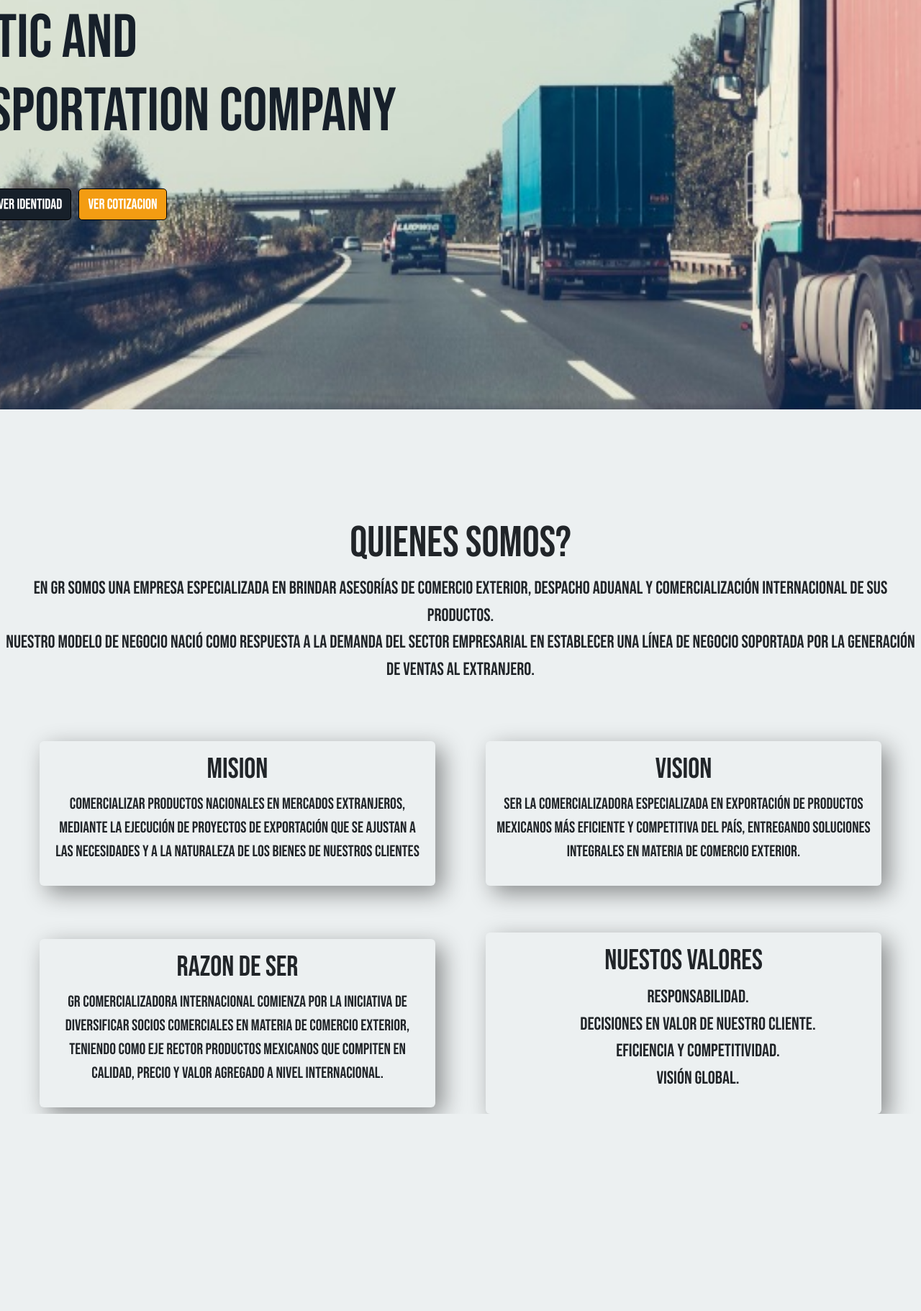
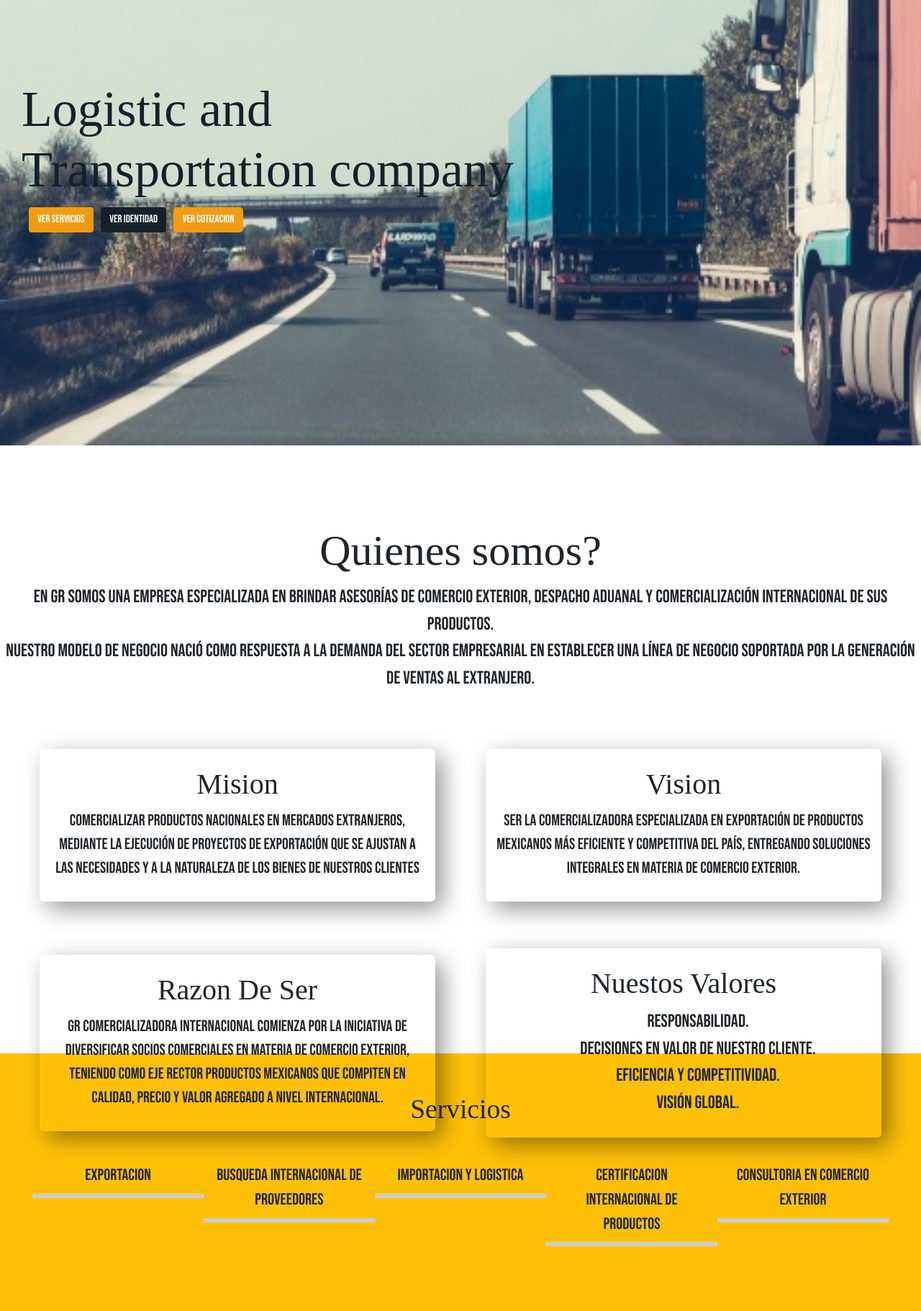
Before and after one commit to EssaulPR/EssaulPr.github.io, a plain HTML site: page index.html in a window 1280 px wide. Shown: the part 181-2003 px from the top of the page at 72% size. Before the commit the page ends 1729 px from the top, so only its background shows below. Drawn offline with nearby package versions, Linux system fonts and the light colour scheme.

Commit message:
adding services

```diff
--- a/app/static/sass/_colors.scss
+++ /dev/null
@@ -1,4 +0,0 @@
-$blanco: whitesmoke;
-$negro: #17202A;
-$naranja: #F39C12;
-$body: #ECF0F1;
--- a/app/static/sass/_section1.scss
+++ /dev/null
@@ -1,59 +0,0 @@
-// alinear al centro
-@mixin FlexCenter($altura,$direc) {
-    height: $altura;
-    display: flex;
-    justify-content: center;
-    align-items: center;
-    flex-direction: $direc;
-}
-.Section1{
-    @include FlexCenter(100vh,row);
-
-}
-.info-container-img{
-    width: 100%;
-    position: absolute;
-    background: url("../img/camionCarga2.jpg") no-repeat center;
-    background-size: cover;
-    background-attachment: fixed;
-    height: 700px;
-    width: 100%;
-}
-.info-container-info{
-    position: relative;
-    left: -250px;
-    top: -110px;
-    h1{
-        color: $negro;
-        font-size: 85px;
-    }
-}
-.info-container-btn{
-    display: flex;
-    justify-content: space-between;
-    position: relative;
-    left: -950px;
-    top: 65px;
-    .btn{
-        margin-left: 10px;
-        text-decoration: none;
-        border-radius: 5px;
-        display: inline-block;
-        text-shadow: 0 1px 0 rgba(255, 255, 255, 0.3);
-        border: 0.05em solid black;
-        font-size: 19px;
-        font-size: 20px;
-    }
-    .orangebtn{
-        background-color: $naranja;
-    }
-    .blackbtn{
-        background-color: $negro;
-    }
-}
-.orangebtn:hover{
-    background-color: rgb(184, 121, 20);
-}
-.blackbtn:hover{
-    background-color: rgb(49, 51, 53);
-}
--- /dev/null
+++ b/app/static/sass/components/_section1.scss
@@ -0,0 +1,48 @@
+// alinear al centro
+@mixin FlexCenter($altura, $direc) {
+  height: $altura;
+  display: flex;
+  justify-content: center;
+  flex-direction: $direc;
+}
+.Section1 {
+  @include FlexCenter(100vh, row);
+}
+.info-container-img {
+  position: absolute;
+  background: url('../img/camionCarga2.jpg') no-repeat center;
+  background-size: cover;
+  background-attachment: fixed;
+  height: 100%;
+  width: 100%;
+}
+.info-container-info {
+  position: relative;
+  margin: 0 2em 1em;
+  display: flex;
+  flex-direction: column;
+  width: 100%;
+  align-self: center;
+
+  h1 {
+    color: $negro;
+    font-weight: 500;
+  }
+  .btn {
+    margin-left: 10px;
+    border-radius: 5px;
+    display: inline-block;
+  }
+  .orangebtn {
+    background-color: $naranja;
+    &:hover {
+      background-color: rgb(184, 121, 20);
+    }
+  }
+  .blackbtn {
+    background-color: $negro;
+    &:hover {
+      background-color: rgb(49, 51, 53);
+    }
+  }
+}
--- /dev/null
+++ b/app/static/sass/components/_services.scss
@@ -0,0 +1,28 @@
+.w3-container {
+  background-color: $nav-bar-color;
+  max-height: 500px;
+  height: 100%;
+  h2 {
+    font-size: 2.5em;
+    font-weight: 500;
+  }
+  .w3-row {
+    .w3-third {
+      width: 20%;
+      text-align: center;
+      font-size: 1.5em;
+    }
+  }
+
+  .w3-container.city {
+    h2 {
+      text-align: center;
+      margin-bottom: 1em;
+    }
+    p {
+      text-align: center;
+      font-size: 1.5em;
+      margin: 0 10%;
+    }
+  }
+}
--- /dev/null
+++ b/app/static/sass/settings/_colors.scss
@@ -0,0 +1,5 @@
+$blanco: whitesmoke;
+$negro: #17202a;
+$naranja: #f39c12;
+$body: #ecf0f1;
+$nav-bar-color: #ffc107;
--- /dev/null
+++ b/app/static/sass/settings/_fonts.scss
@@ -0,0 +1,27 @@
+@import url('https://fonts.googleapis.com/css2?family=Bangers&family=Bebas+Neue&display=swap');
+@import url('https://fonts.googleapis.com/css?family=Lato:400,400i,700');
+@import './colors';
+
+body {
+  font-family: 'Bangers', cursive;
+  font-family: 'Bebas Neue', cursive;
+  font-weight: 500;
+}
+
+@mixin config-titles($prefix, $size...) {
+  @each $i in $size {
+    #{$prefix}#{nth($i, 1)} {
+      font-size: nth($i, 2);
+      font-family: nth($i, 3);
+    }
+  }
+}
+@include config-titles(
+  'h',
+  '1' 70px Bebas Neue,
+  '2' 25px Bebas Neue,
+  '3' 20px Bebas Neue,
+  '4' 18px Bebas Neue,
+  '5' 15px Bebas Neue,
+  '6' 12px Lato
+);
--- a/app/static/sass/style.scss
+++ b/app/static/sass/style.scss
@@ -1,11 +1,6 @@
-@import "./nav";
-@import "./colors";
-@import "./section1";
-@import "./section2";
-
-body{
-    background-color: $body;
-    font-family: 'Bangers', cursive;
-    font-family: 'Bebas Neue', cursive;
-    font-weight: 500;
-}
+@import './settings/fonts';
+@import './settings/colors';
+@import './components/nav';
+@import './components/section1';
+@import './components/section2';
+@import './components/services';
--- a/index.html
+++ b/index.html
@@ -1,60 +1,89 @@
 <!DOCTYPE html>
 <html lang="en">
+  <head>
+    <meta charset="UTF-8" />
+    <meta name="viewport" content="width=device-width, initial-scale=1.0" />
+    <meta http-equiv="X-UA-Compatible" content="ie=edge" />
+    <meta name="Description" content="Enter your description here" />
+    <link
+      rel="stylesheet"
+      href="https://cdnjs.cloudflare.com/ajax/libs/twitter-bootstrap/4.5.0/css/bootstrap.min.css"
+    />
+    <link
+      rel="stylesheet"
+      href="https://cdnjs.cloudflare.com/ajax/libs/font-awesome/5.13.0/css/all.min.css"
+    />
+    <link rel="stylesheet" href="https://www.w3schools.com/w3css/4/w3.css" />
+    <link rel="stylesheet" href="./app/static/css/style.css" />
 
-<head>
-    <meta charset="UTF-8">
-    <meta name="viewport" content="width=device-width, initial-scale=1.0">
-    <meta http-equiv="X-UA-Compatible" content="ie=edge">
-    <meta name="Description" content="Enter your description here" />
-    <link rel="stylesheet" href="https://cdnjs.cloudflare.com/ajax/libs/twitter-bootstrap/4.5.0/css/bootstrap.min.css">
-    <link rel="stylesheet" href="https://cdnjs.cloudflare.com/ajax/libs/font-awesome/5.13.0/css/all.min.css">
-    <link rel="stylesheet" href="./app/static/sass/style.css">
-    <link href="https://fonts.googleapis.com/css2?family=Bangers&family=Bebas+Neue&display=swap" rel="stylesheet">
     <title>Gr Mexico...</title>
   </head>
 
   <body>
-  <!-- FALTA ==> PARALLAX SCROLL // BACKGROUNDS // MODIFICAR LETRAS-->
-    <!-- nav -->
-    <nav class="StyTypo navbar navbar-expand-lg navbar-light bg-warning fixed-top">
-        <img class="logonav" src="./app/static/img/Logo GR.png" alt="">
+    <nav
+      class="StyTypo navbar navbar-expand-lg navbar-light bg-warning fixed-top"
+    >
+      <img class="logonav" src="./app/static/img/Logo GR.png" alt="" />
       <a class="navbar-brand" href="#" id="home">Gr México C.I</a>
-        <button class="navbar-toggler" type="button" data-toggle="collapse" data-target="#navbarNavAltMarkup" aria-controls="navbarNavAltMarkup" aria-expanded="false" aria-label="Toggle navigation">
+      <button
+        class="navbar-toggler"
+        type="button"
+        data-toggle="collapse"
+        data-target="#navbarNavAltMarkup"
+        aria-controls="navbarNavAltMarkup"
+        aria-expanded="false"
+        aria-label="Toggle navigation"
+      >
         <span class="navbar-toggler-icon"></span>
       </button>
       <div class="collapse navbar-collapse" id="navbarNavAltMarkup">
         <div class="navbar-nav">
-            <a data-scroll class="nav-item nav-link active bd-right" href="#" id="btn-identity">Nuestra Identidad</a>
+          <a
+            data-scroll
+            class="nav-item nav-link active bd-right"
+            href="#"
+            id="btn-identity"
+            >Nuestra Identidad</a
+          >
           <a class="nav-item nav-link active bd-right" href="#">Servicios</a>
           <a class="nav-item nav-link active" href="#">Contactanos</a>
         </div>
       </div>
     </nav>
 
+    <div class="info-container-img"></div>
+
     <section class="Section1" id="scroll-index">
-        <div class="info-container-img">
-          <!-- <img src="./app/static/img/camionCarga2.jpg" alt="" class="imgCamionCarga"> -->
+      <div class="info-container-info">
+        <h1 class="titularDeImg">
+          Logistic and <br />
+          Transportation company
+        </h1>
+        <div class="d-flex">
+          <a class="btn orangebtn shadow-lg rounded" style="color: white;"
+            >Ver Servicios</a
+          >
+          <a
+            id="sub-btn-identity"
+            class="btn blackbtn shadow-lg rounded"
+            style="color: white;"
+            >Ver Identidad</a
+          >
+          <a class="btn orangebtn" style="color: white;">Ver Cotizacion</a>
         </div>
-
-        <div class="info-container-info">
-          <h1 class="titularDeImg">Logistic and <br> Transportation company</h1>
-        </div>
-
-        <div class="info-container-btn">
-          <a class="btn orangebtn" style="color: white;">Ver Servicios</a>
-          <a id="sub-btn-identity" class="btn blackbtn" style="color: white;">Ver Identidad</a>
-          <a class="btn orangebtn" style="color: white;">Ver Cotizacion</a>
       </div>
     </section>
 
-      <section id="cont-sect" >
+    <section id="cont-sect">
       <div id="cont-identidad">
         <h1>Quienes somos?</h1>
         <p>
-            En GR somos una empresa especializada en brindar asesorías de comercio exterior,
-            despacho aduanal y comercialización internacional de sus productos. <br>
-            Nuestro modelo de negocio nació como respuesta a la demanda del sector empresarial en
-            establecer una línea de negocio soportada por la generación de ventas al extranjero.
+          En GR somos una empresa especializada en brindar asesorías de comercio
+          exterior, despacho aduanal y comercialización internacional de sus
+          productos. <br />
+          Nuestro modelo de negocio nació como respuesta a la demanda del sector
+          empresarial en establecer una línea de negocio soportada por la
+          generación de ventas al extranjero.
         </p>
       </div>
 
@@ -62,11 +91,9 @@
         <div class="sucont sub-mision">
           <h3 class="tmision">Mision</h3>
           <p>
-              Comercializar productos nacionales en mercados extranjeros,
-              mediante la ejecución de proyectos de exportación que se ajustan
-              a las necesidades y a la naturaleza de los bienes de nuestros
-              clientes
-
+            Comercializar productos nacionales en mercados extranjeros, mediante
+            la ejecución de proyectos de exportación que se ajustan a las
+            necesidades y a la naturaleza de los bienes de nuestros clientes
           </p>
         </div>
 
@@ -74,16 +101,17 @@
           <h3 class="tvision">Vision</h3>
           <p>
             Ser la comercializadora especializada en exportación de productos
-              mexicanos más eficiente y competitiva del país,
-              entregando soluciones integrales en materia de comercio exterior.
+            mexicanos más eficiente y competitiva del país, entregando
+            soluciones integrales en materia de comercio exterior.
           </p>
         </div>
 
         <div class="sucont sub-razondeser">
           <h3 class="trazondeser">Razon De Ser</h3>
           <p>
-              GR comercializadora internacional comienza por la iniciativa de diversificar socios comerciales
-              en materia de comercio exterior, teniendo como eje rector productos mexicanos que compiten en
+            GR comercializadora internacional comienza por la iniciativa de
+            diversificar socios comerciales en materia de comercio exterior,
+            teniendo como eje rector productos mexicanos que compiten en
             calidad, precio y valor agregado a nivel internacional.
           </p>
         </div>
@@ -98,13 +126,99 @@
           </ul>
         </div>
       </div>
-
     </section>
 
+    <div class="w3-container mt-5 p-5">
+      <h2 class="text-center">Servicios</h2>
+
+      <div class="w3-row my-5">
+        <a href="javascript:void(0)" onclick="openCity(event, 'service1');">
+          <div
+            class="w3-third tablink w3-bottombar w3-hover-light-grey w3-padding"
+          >
+            Exportacion
+          </div>
+        </a>
+        <a href="javascript:void(0)" onclick="openCity(event, 'service2');">
+          <div
+            class="w3-third tablink w3-bottombar w3-hover-light-grey w3-padding"
+          >
+            Busqueda Internacional de Proveedores
+          </div>
+        </a>
+        <a href="javascript:void(0)" onclick="openCity(event, 'service3');">
+          <div
+            class="w3-third tablink w3-bottombar w3-hover-light-grey w3-padding"
+          >
+            Importacion y Logistica
+          </div>
+        </a>
+        <a href="javascript:void(0)" onclick="openCity(event, 'service4');">
+          <div
+            class="w3-third tablink w3-bottombar w3-hover-light-grey w3-padding"
+          >
+            Certificacion Internacional de Productos
+          </div>
+        </a>
+        <a href="javascript:void(0)" onclick="openCity(event, 'service5');">
+          <div
+            class="w3-third tablink w3-bottombar w3-hover-light-grey w3-padding"
+          >
+            Consultoria en Comercio Exterior
+          </div>
+        </a>
+      </div>
+      <div class="d-flex justify-content-center align-items-center">
+        <div id="service1" class="w3-container city" style="display: none;">
+          <h2>Exportacion</h2>
+          <p>
+            Estrategia personalizable donde el objetivo es comercializar
+            internacionalmente productos y mercancías alrededor del mundo,
+            mediante la generación de ventas y de la operación de la cadena
+            logística, partiendo de las instalaciones del cliente al mercado
+            objetivo.
+          </p>
+        </div>
+
+        <div id="service2" class="w3-container city" style="display: none;">
+          <h2>Busqueda Internacional de Proveedores</h2>
+          <p>
+            Servicio especializado en las búsqueda y gestión de compras de
+            mercancías en el extranjero para satisfacer las necesidades de
+            cadenas productivas, distribuidores o proyectos.
+          </p>
+        </div>
+
+        <div id="service3" class="w3-container city" style="display: none;">
+          <h2>Importacion y Logistica</h2>
+          <p>
+            Asistencia diseñada para poner al servicio del cliente una opción
+            rápida y eficiente para la liberación de mercancías, así como las
+            señaladas en los diferentes padrones de importación sectoriales.
+          </p>
+        </div>
+
+        <div id="service4" class="w3-container city" style="display: none;">
+          <h2>Certificacion Internacional de Productos</h2>
+          <p>
+            Servicio de asesoría de certificación de productos ante diversas
+            instituciones extranjeras con un enfoque comercial
+          </p>
+        </div>
+        <div id="service5" class="w3-container city" style="display: none;">
+          <h2>Consultoria en Comercio Exterior</h2>
+          <p>
+            Espacio para resolver casos especiales y complejos, así como dudas
+            generales antes o durante una operación de comercio exterior
+          </p>
+        </div>
+      </div>
+    </div>
+
     <script src="./app/static/js/app.js"></script>
+    <script src="./app/static/js/servicios.js"></script>
     <script src="https://ajax.googleapis.com/ajax/libs/jquery/3.5.1/jquery.min.js"></script>
     <script src="https://cdnjs.cloudflare.com/ajax/libs/popper.js/1.16.1/umd/popper.min.js"></script>
     <script src="https://cdnjs.cloudflare.com/ajax/libs/twitter-bootstrap/4.4.1/js/bootstrap.min.js"></script>
   </body>
-
 </html>
```
Also changed, not shown: app/static/js/servicios.js (added, +13 -0 lines), app/static/css/index.css (added), app/static/css/style.css (added), app/static/sass/components/_nav.scss (renamed from app/static/sass/_nav.scss), app/static/sass/components/_section2.scss (renamed from app/static/sass/_section2.scss), app/static/sass/style.css (deleted), 3 other files. Lines whose indentation alone changed are shown as unchanged.
